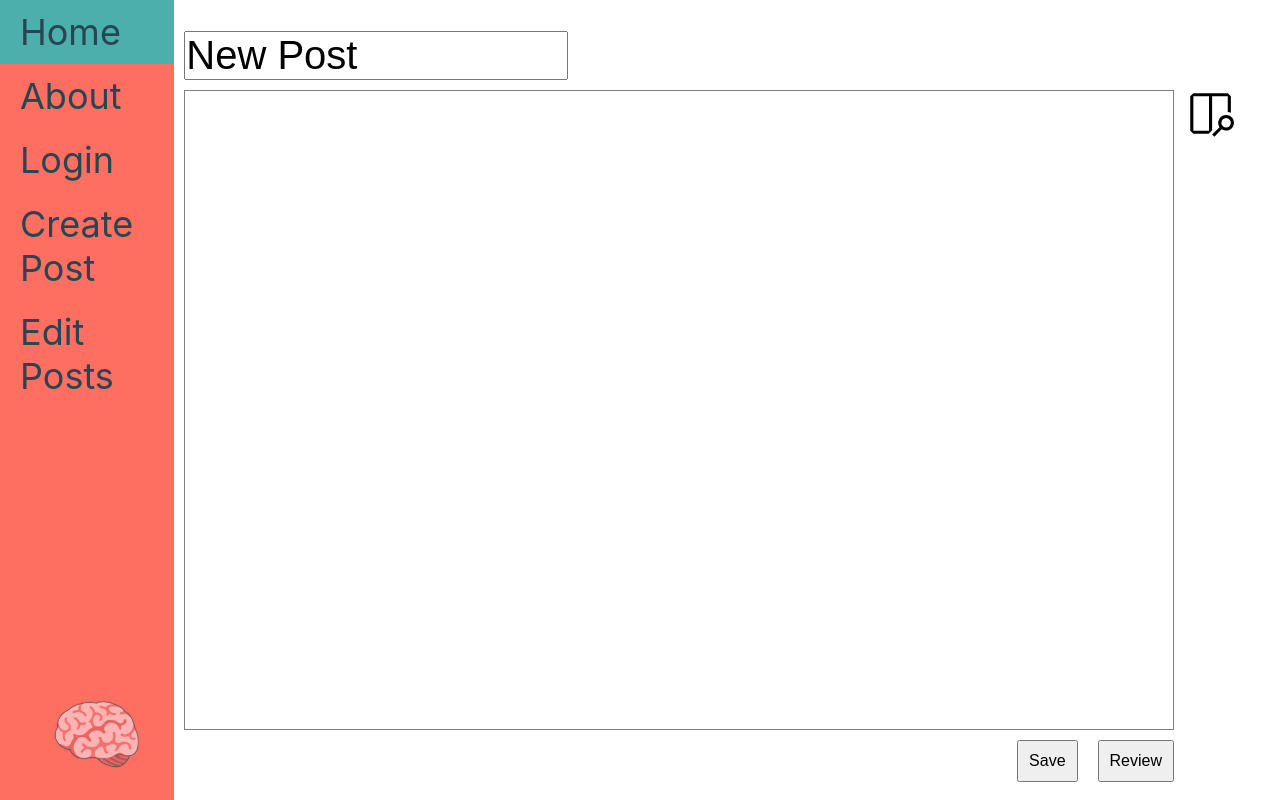
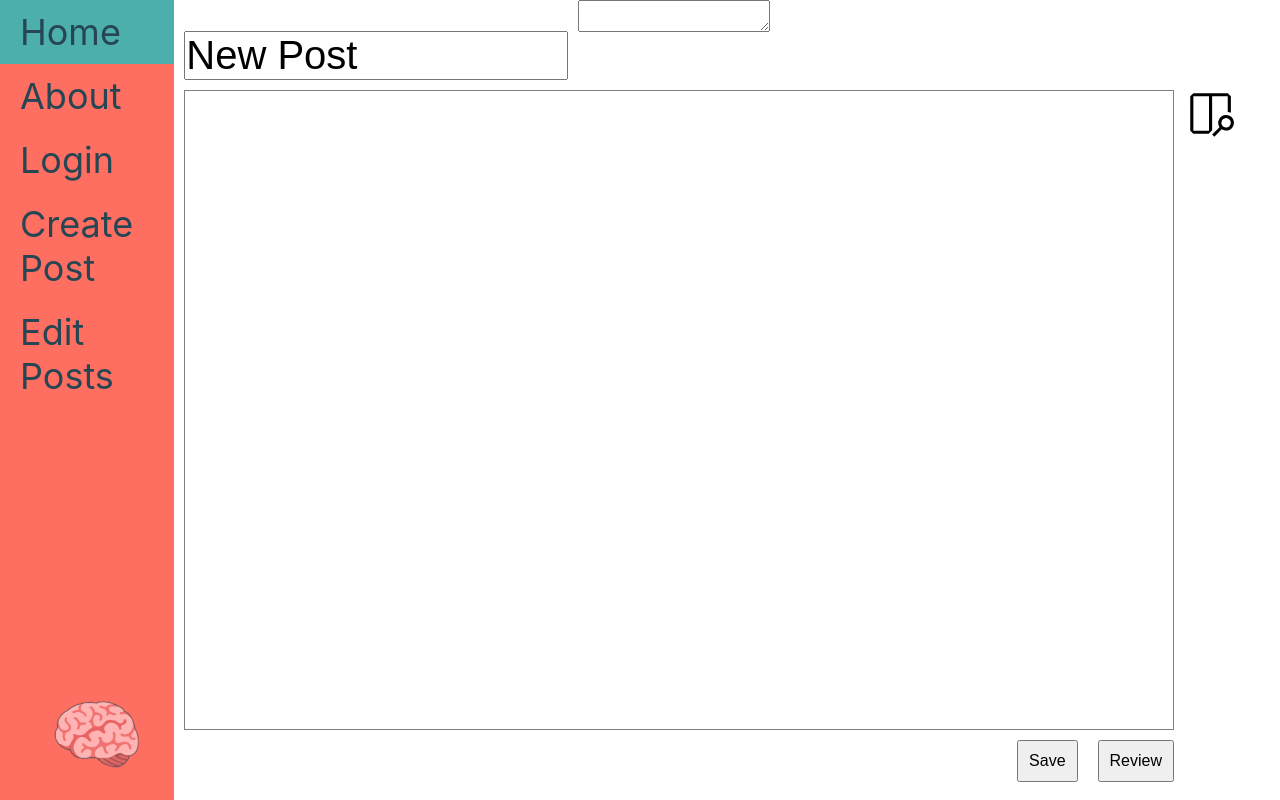
Before and after one commit to neuralcoral/BlogWebsite, a React (Create React App) app: page /posts/1/draft in a window 1280 px wide. Built offline with nearby package versions, Linux system fonts and the light colour scheme.

Commit message:
Updated Draft to use reduce

```diff
--- a/src/pages/DraftPost/BottomButtons.tsx
+++ b/src/pages/DraftPost/BottomButtons.tsx
@@ -1,10 +1,14 @@
+import { Post } from '../../models/post';
+import { DraftPostAction, DraftPostActionType } from './DraftPost';
 import './DraftPost.css';
 
 interface BottomButtonsProps {
-  handleSave: () => void;
-  handleReview: () => void;
+  dispatch: React.Dispatch<DraftPostAction>,
+  post: Post
 }
-const BottomButtons: React.FC<BottomButtonsProps> = ({ handleSave, handleReview }) => {
+const BottomButtons: React.FC<BottomButtonsProps> = ({ dispatch, post }) => {
+  const handleSave = () => {dispatch({type: DraftPostActionType.SAVE, newPost: post})}
+  const handleReview = () => {dispatch({type: DraftPostActionType.REVIEW, newPost: post})}
   return (
     <div className="bottom-buttons">
       <button onClick={ handleSave }>Save</button>
--- /dev/null
+++ b/src/pages/DraftPost/DraftContext.tsx
@@ -0,0 +1,3 @@
+import { createContext } from "react";
+
+export const DraftContext = createContext({});
--- a/src/pages/DraftPost/DraftPost.tsx
+++ b/src/pages/DraftPost/DraftPost.tsx
@@ -1,52 +1,63 @@
 import './DraftPost.css';
-import { useState } from 'react';
-import { useParams, useLocation } from 'react-router-dom';
+import { ChangeEvent, useRef, useState, useContext, useReducer } from 'react';
+import { useParams, useLocation, useNavigate } from 'react-router-dom';
 import { buildReviewPostUrl, initializePost } from '../../utils/postUtils';
 import TitleInput from './TitleInput';
 import SideButtons from './SideButtons';
 import BottomButtons from './BottomButtons';
 import PostViewToggle from './PostViewToggle';
 import { createDraft } from '../../api/posts';
-import { useNavigate } from 'react-router-dom';
+import DraftPreviewText from './DraftPreviewText';
+import { DraftContext } from './DraftContext';
+import { Post, PostMetadata } from '../../models/post';
 
 const DraftPost: React.FC = () => {
-
   const { id } = useParams<{ id: string }>();
   const location = useLocation();
-  const postToReview = location.state?.post;
-  const [post, setPost] = useState(postToReview ?? initializePost(id));
+  const initialPost = location.state?.post ?? initializePost(id);
+  const [post, dispatch] = useReducer(draftPostReducer, initialPost);
 
   const [isEditing, setIsEditing] = useState(true);
 
-  const navigate = useNavigate();
-
-  const setTitle = (title: string) => {
-    setPost({
-      ...post,
-      postMetadata: {
-        ...post.postMetadata,
-        title: title
-      }
-    });
-  }
-
-  const handleSave = () => {
-    createDraft(post);
-  };
-
-  const handleReview = () => {
-    createDraft(post);
-    navigate(buildReviewPostUrl(post.metadata.id), { state: { post: post } });
-  };
-
   return (
     <div className="draft">
-      <TitleInput title={post.metadata.title} setTitle={setTitle} />
-      <PostViewToggle post={post} setPost={setPost} isEditing={isEditing} />
+      <TitleInput post={post} dispatch={dispatch} />
+      <DraftPreviewText  post={post} dispatch={dispatch}/>
+      <PostViewToggle post={post} dispatch={dispatch} isEditing={isEditing} />
       <SideButtons isEditing={isEditing} setIsEditing={setIsEditing} />
-      <BottomButtons handleSave={handleSave} handleReview={handleReview} />
+      <BottomButtons dispatch={dispatch} post={post}/>
     </div>
   );
 };
 
+export enum DraftPostActionType {
+  SAVE,
+  REVIEW,
+  CHANGE
+}
+
+export interface DraftPostAction {
+  type: DraftPostActionType;
+  newPost: Post;
+}
+
+function draftPostReducer(post: Post, action: DraftPostAction) {
+  switch (action.type) {
+    case DraftPostActionType.SAVE:
+      createDraft(post.metadata);
+      break;
+    case DraftPostActionType.REVIEW:
+      const navigate = useNavigate();
+      createDraft(post.metadata);
+      navigate(buildReviewPostUrl(post.metadata.id), { state: { post: post } });
+      break;
+    case DraftPostActionType.CHANGE:
+      return action.newPost;
+    default:
+      throw Error('Unknown action: ' + action);
+  }
+
+  return post;
+}
+
 export default DraftPost;
--- /dev/null
+++ b/src/pages/DraftPost/DraftPreviewText.tsx
@@ -0,0 +1,34 @@
+import { ChangeEvent } from "react";
+import { Post } from "../../models/post";
+import { DraftPostAction, DraftPostActionType } from "./DraftPost";
+
+interface DraftPreviewTextProps {
+    post: Post;
+    dispatch: React.Dispatch<DraftPostAction>;
+}
+const DraftPreviewText: React.FC<DraftPreviewTextProps> = ({ post, dispatch }) => {
+    const handleChange = (e: ChangeEvent<HTMLTextAreaElement>) => {
+        dispatch({
+            type: DraftPostActionType.CHANGE,
+            newPost: {
+                ...post,
+                metadata: {
+                    ...post.metadata,
+                    previewText: e.target.value
+                }
+            }
+        });
+    }
+    return (
+        <div
+            className="preview-text"
+        >
+            <textarea
+                value={ post.metadata.previewText }
+                onChange={handleChange}
+            />
+        </div>
+    );
+}
+
+export default DraftPreviewText;
--- a/src/pages/DraftPost/PostEditor.tsx
+++ b/src/pages/DraftPost/PostEditor.tsx
@@ -1,17 +1,21 @@
 import { Post } from '../../models/post';
+import { DraftPostAction, DraftPostActionType } from './DraftPost';
 
 export interface PostEditorProps {
   post: Post;
-  setPost: (value: Post) => void;
+  dispatch: React.Dispatch<DraftPostAction>
 }
 
-const PostEditor: React.FC<PostEditorProps> = ({ post, setPost }) => {
+const PostEditor: React.FC<PostEditorProps> = ({ post, dispatch }) => {
   const handleChange: React.ChangeEventHandler = (e: React.ChangeEvent<HTMLInputElement>) => {
-    const changedPost = {
-      ...post,
-      content: e.target.value
-    };
-    setPost(changedPost);
+      const action: DraftPostAction = {
+        type: DraftPostActionType.CHANGE,
+        newPost: {
+          ...post,
+          content: e.target.value
+        }
+      }
+    dispatch(action);
   };
   return <textarea value={post.content} onChange={handleChange} />;
 };
--- a/src/pages/DraftPost/PostViewToggle.tsx
+++ b/src/pages/DraftPost/PostViewToggle.tsx
@@ -2,17 +2,18 @@ import { Post } from '../../models/post';
 import PostEditor from './PostEditor';
 import PostPreview from './PostPreview';
 import './DraftPost.css';
+import { DraftPostAction } from './DraftPost';
 
 interface PostViewToggleProps {
   post: Post;
-  setPost: (post: Post) => void;
+  dispatch: React.Dispatch<DraftPostAction>;
   isEditing: boolean;
 }
 
-const PostViewToggle: React.FC<PostViewToggleProps> = ({ post, setPost, isEditing }) => {
+const PostViewToggle: React.FC<PostViewToggleProps> = ({ post, dispatch, isEditing }) => {
   return (
     <div className="draft-text">
-      {isEditing ? <PostEditor post={post} setPost={setPost} /> : <PostPreview post={post} />}
+      {isEditing ? <PostEditor post={post} dispatch={dispatch} /> : <PostPreview post={post} />}
     </div>
   );
 };
--- a/src/pages/DraftPost/TitleInput.tsx
+++ b/src/pages/DraftPost/TitleInput.tsx
@@ -1,18 +1,30 @@
 import React from 'react';
+import { Post } from '../../models/post';
+import { DraftPostAction, DraftPostActionType } from './DraftPost';
 import './DraftPost.css';
 
 interface TitleInputProps {
-  title: string;
-  setTitle: (title: string) => void
+  post: Post;
+  dispatch: React.Dispatch<DraftPostAction>;
 }
 
-const TitleInput: React.FC<TitleInputProps> = ({ title, setTitle }) => {
+const TitleInput: React.FC<TitleInputProps> = ({ post, dispatch }) => {
   const handleChange: React.ChangeEventHandler<HTMLInputElement> = (e) => {
-    setTitle(e.target.value);
+    dispatch({
+      type: DraftPostActionType.CHANGE,
+      newPost: {
+        ...post,
+        metadata: {
+          ...post.metadata,
+          title: e.target.value
+        }
+
+      }
+    });
   };
   return (
     <div className="draft-title">
-      <input onChange={handleChange} value={title} />
+      <input onChange={handleChange} value={post.metadata.title} />
     </div>
   );
 };
```
Also changed, not shown: 2 other files (tests, documents, lock files or other folders).
